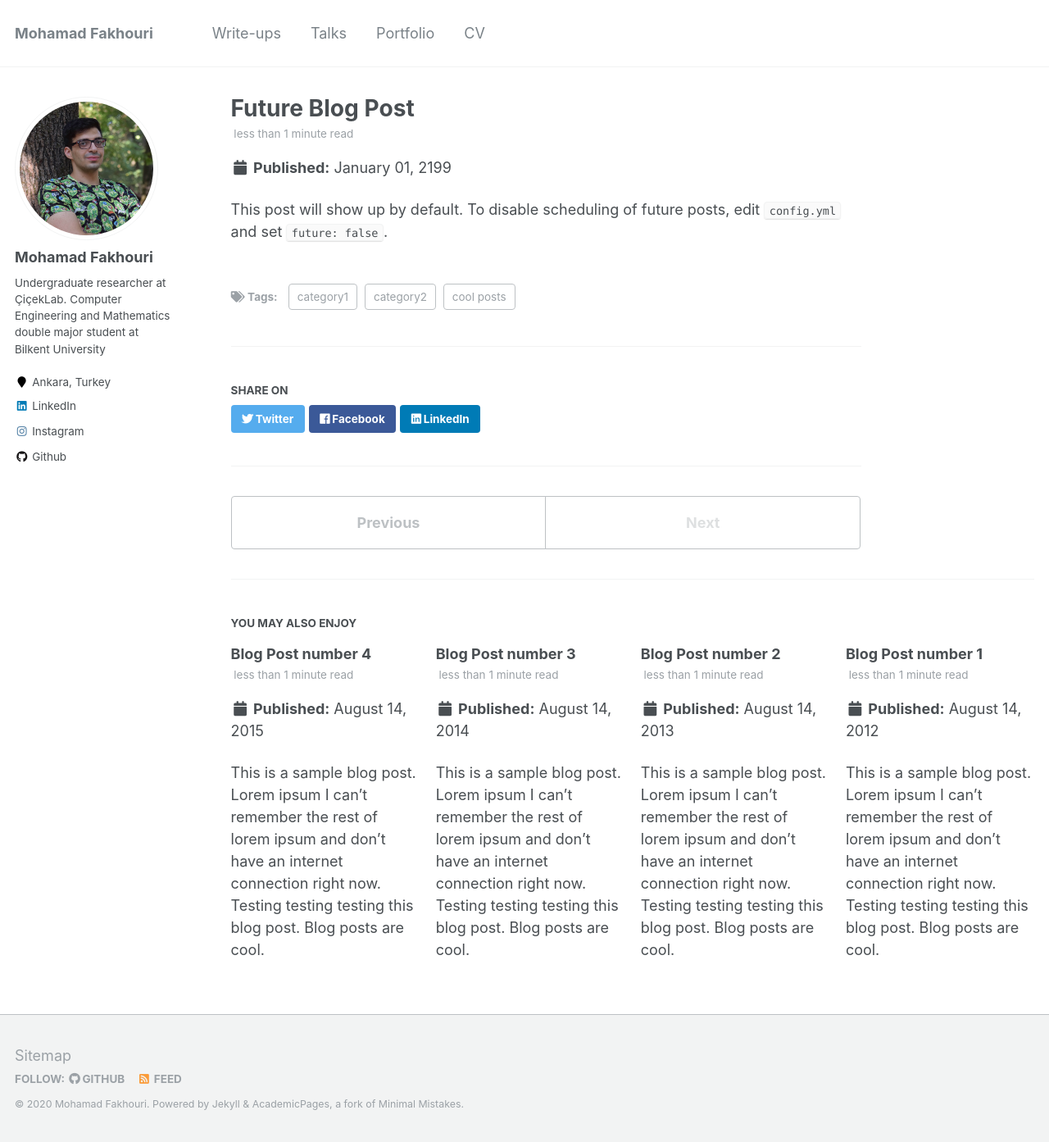
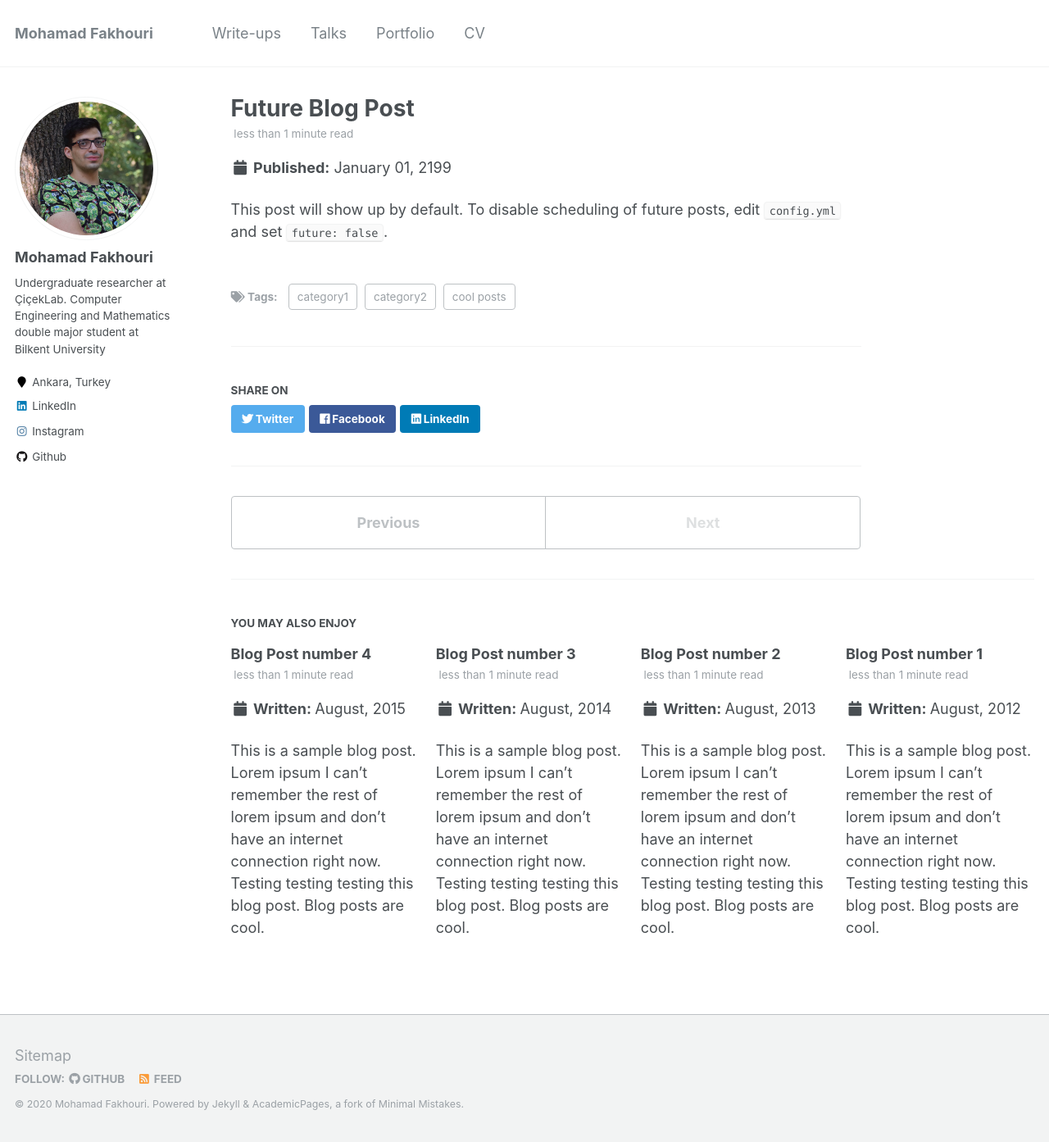
Before and after one commit to mohahf19/mohahf19.github.io, a Jekyll site: the page built from _posts/2199-01-01-future-post.md, in a window 1280 px wide and 1393 px high. Shown: the whole window at 82% size. Built offline with Jekyll 4.4.1, drawn with Linux system fonts in a browser that asks for light colours.

Commit message:
fixed date

```diff
--- a/_includes/archive-single.html
+++ b/_includes/archive-single.html
@@ -45,7 +45,7 @@
         {% elsif post.collection == 'publications' %}
           <p>Published in <i>{{ post.venue }}</i>, {{ post.date | default: "1900-01-01" | date: "%Y" }} </p>
         {% elsif post.date %}
-         <p class="page__date"><strong><i class="fa fa-fw fa-calendar" aria-hidden="true"></i> {{ site.data.ui-text[site.locale].date_label | default: "Published:" }}</strong> <time datetime="{{ post.date | default: "1900-01-01" | date_to_xmlschema }}">{{ post.date | default: "1900-01-01" | date: "%B %d, %Y" }}</time></p>
+        <p class="page__date"><strong><i class="fa fa-fw fa-calendar" aria-hidden="true"></i> Written: </strong>{{ post.date | date: '%B, %Y' }} </p>
         {% endif %}
 
     {% if post.excerpt and site.read_more != 'enabled' %}
--- a/_layouts/single.html
+++ b/_layouts/single.html
@@ -39,9 +39,9 @@
         {% elsif post.isWriteup == true %}
           <p class="page__date"><strong><i class="fa fa-fw fa-calendar" aria-hidden="true"></i> Written: </strong>{{ post.date | date: '%B, %Y' }} </p>
         {% elsif page.venue and page.date %}
-          <p>Hi! Published in <i>{{ page.venue }}</i>, {{ page.date | default: "1900-01-01" | date: "%Y" }} </p>
+          <p>Published in <i>{{ page.venue }}</i>, {{ page.date | default: "1900-01-01" | date: "%Y" }} </p>
         {% elsif page.date %}
-          <p class="page__date"><strong><i class="fa fa-fw fa-calendar" aria-hidden="true"></i> {{ site.data.ui-text[site.locale].date_label | default: "Published:" }}</strong> <time datetime="{{ page.date | date_to_xmlschema }}">{{ page.date | default: "1900-01-01" | date: "%B %d, %Y" }}</time></p>
+          <p class="page__date"><strong><i class="fa fa-fw fa-calendar" aria-hidden="true"></i> {{ site.data.ui-text[site.locale].date_label | default: "Written:" }}</strong> <time datetime="{{ page.date | date_to_xmlschema }}">{{ page.date | default: "1900-01-01" | date: "%B %d, %Y" }}</time></p>
         {% endif %}
 
 
```
